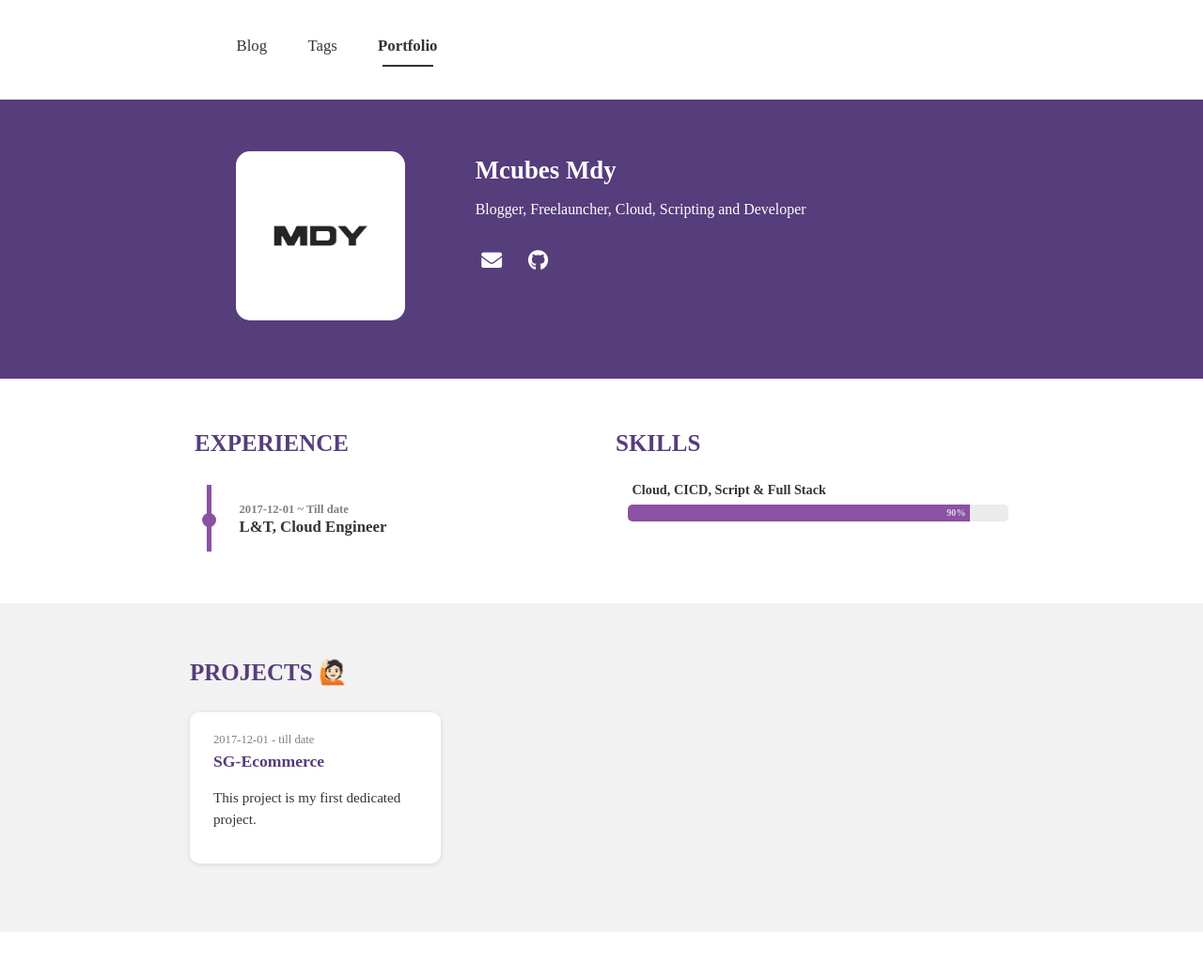
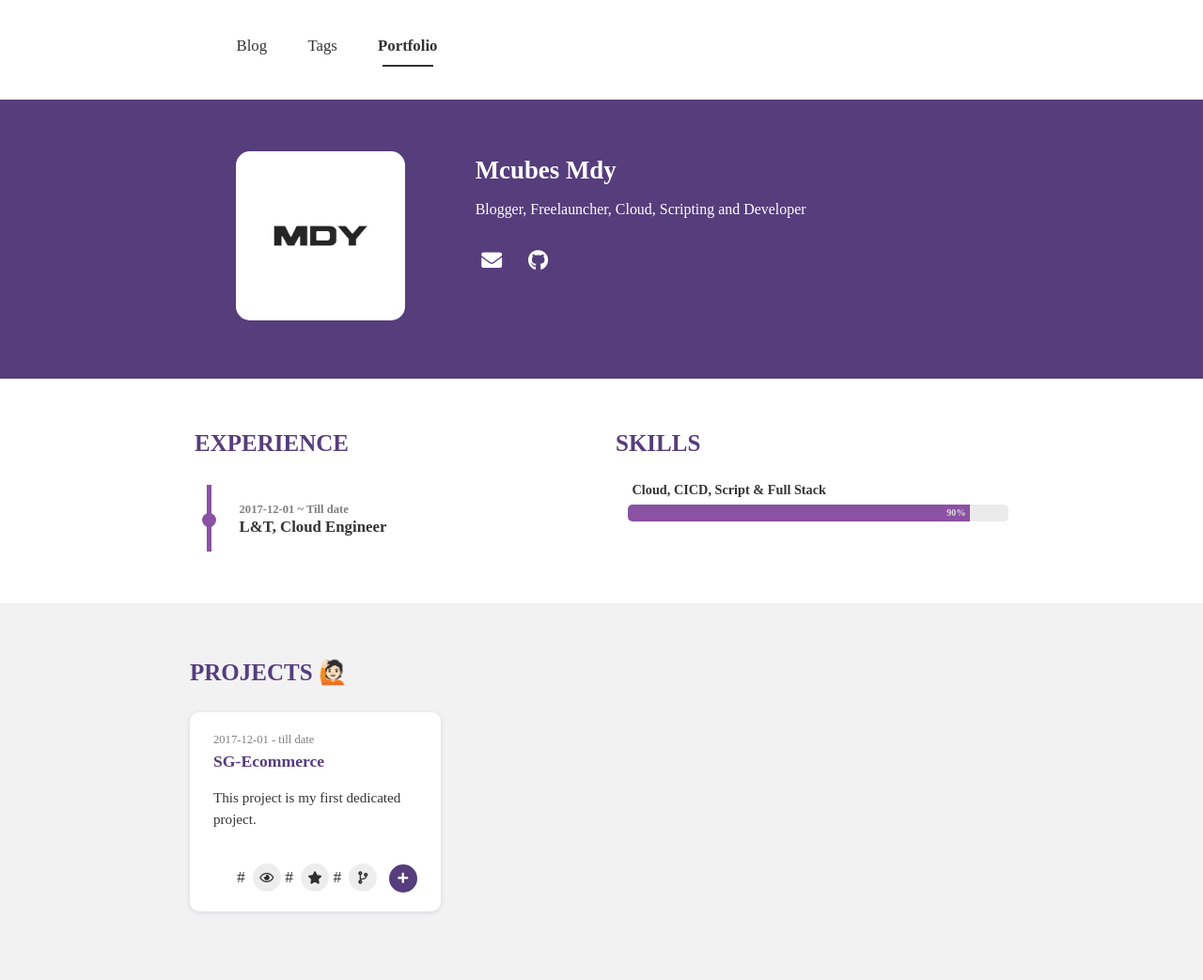
Before and after one commit to mcubescloud/site, a Jekyll site: the page built from portfolio.html, in a window 1280 px wide. Shown: the whole page at 94% size. Built offline with Jekyll 4.4.1, drawn with Linux system fonts in a browser that asks for light colours; nearby versions of some CDN libraries; some web fonts are replaced; before the commit the page ends 992 px from its top, so only the background shows below that.

Commit message:
Update projects.html

```diff
--- a/_includes/projects.html
+++ b/_includes/projects.html
@@ -27,7 +27,18 @@
             </div>
             <div class="description">{{ project.description }}</div>
           </div>
-         </div>
+          <div class="icons">
+            {% if project.url %}
+            {% assign url = project.url %}
+            #<a href="{{ url }}/subscription"><i class="far fa-eye"></i></a>
+            #<a href="{{ url }}"><i class="fas fa-star"></i></a>
+            #<a href="{{ url }}/fork"><i class="fas fa-code-branch"></i></a>
+            {% endif %}
+            {% if project.modal %}
+            <a title="{{ id }}" onClick="open_modal(this.title)" class="modal-btn"><i class="fas fa-plus"></i></a>
+            {% endif %}
+          </div>
+        </div>
       </div>
       <!-- Modal Box -->
       {% if project.modal %}
```
